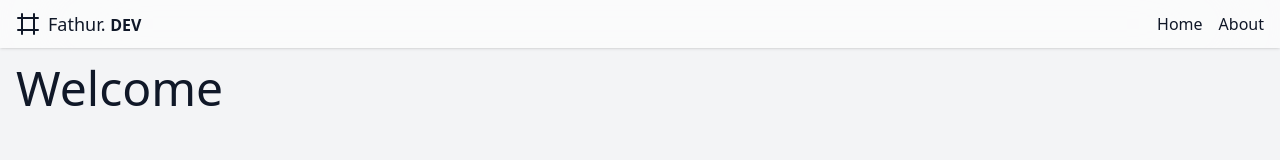
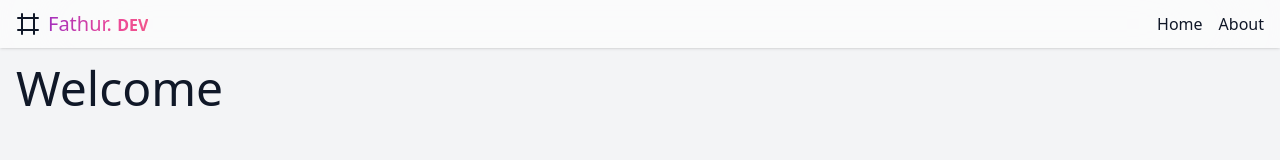
Before and after one commit to fathur-md/my-react-app, a React (Vite) app: page / in a window 1280 px wide. Shown: the top 160 px of the page. Built offline with nearby package versions, Linux system fonts and the light colour scheme.

Commit message:
add background gradient animation on navbar logo

```diff
--- a/src/components/Navbar.jsx
+++ b/src/components/Navbar.jsx
@@ -3,12 +3,12 @@ import { Link } from "react-router-dom";
 
 export const Navbar = () => {
   return (
-    <nav className="fixed top-0 inset-x-0 z-50 h-12 flex">
+    <nav className="fixed top-0 inset-x-0 z50 h-12 flex">
       <div className="w-full bg-white/60 dark:bg-zinc-950/60 backdrop-blur-3xl shadow-sm flex px-4">
         <div className="flex items-center justify-between w-full container mx-auto">
           <Link to="/" className="flex items-center gap-2">
             <Frame />
-            <h1 className="font-light text-lg">
+            <h1 className="font-light text-xl gradient-animated gradient-x">
               Fathur. <span className="font-semibold text-base">DEV</span>
             </h1>
           </Link>
--- a/src/index.css
+++ b/src/index.css
@@ -5,3 +5,29 @@
     @apply bg-gray-100 text-gray-900 dark:bg-zinc-950 dark:text-gray-300;
   }
 }
+
+@layer utilities {
+  /* Moving gradient animation */
+  .gradient-animated {
+    background-image: linear-gradient(90deg, #7e22ce, #ec4899, #f87171);
+    background-size: 200% 200%;
+    -webkit-background-clip: text;
+    -webkit-text-fill-color: transparent;
+    background-clip: text;
+    color: transparent;
+  }
+
+  .gradient-x {
+    animation: gradient-x 3s linear infinite;
+  }
+
+  @keyframes gradient-x {
+    0%,
+    100% {
+      background-position: 0% 50%;
+    }
+    50% {
+      background-position: 100% 50%;
+    }
+  }
+}
```
